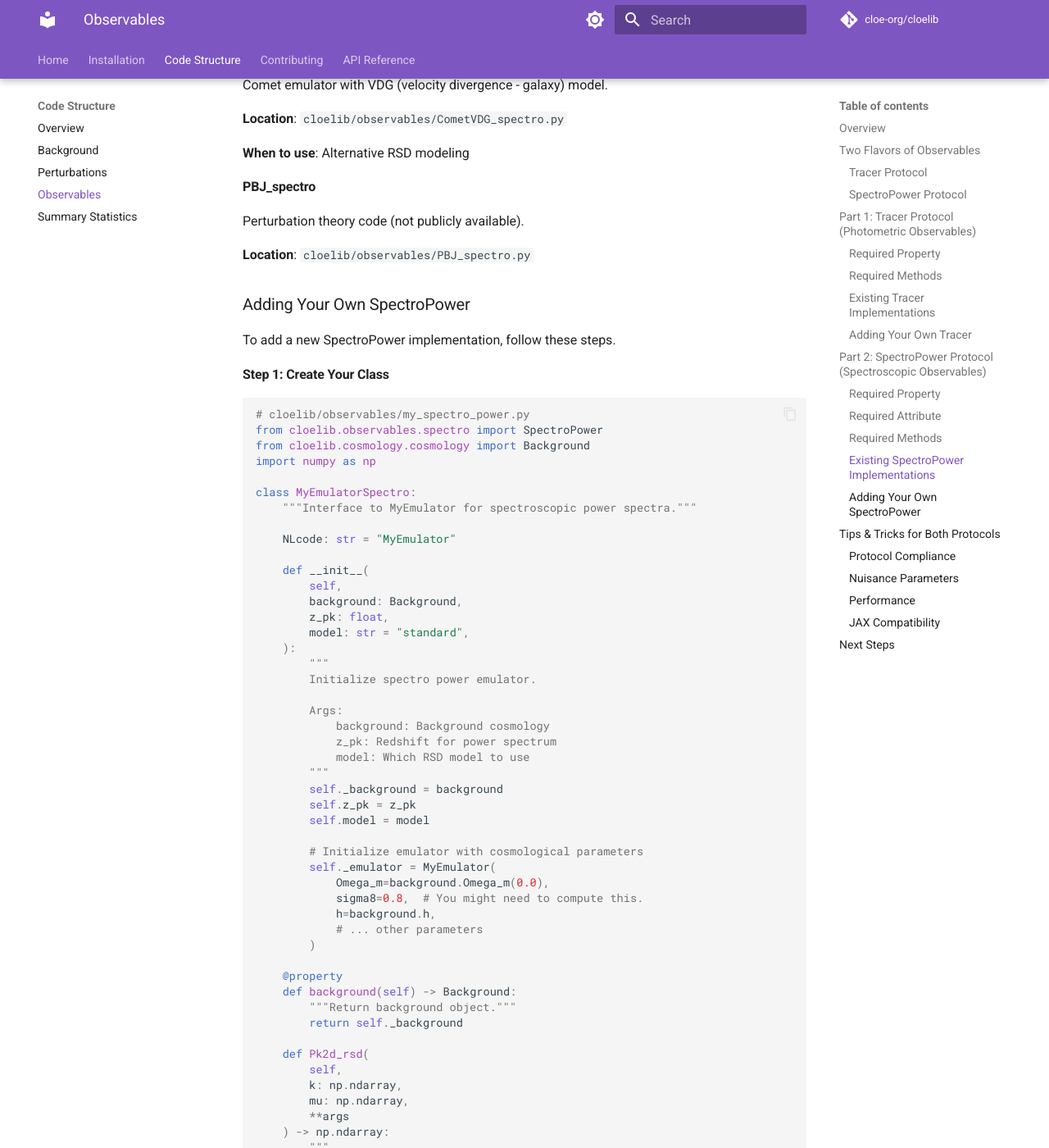
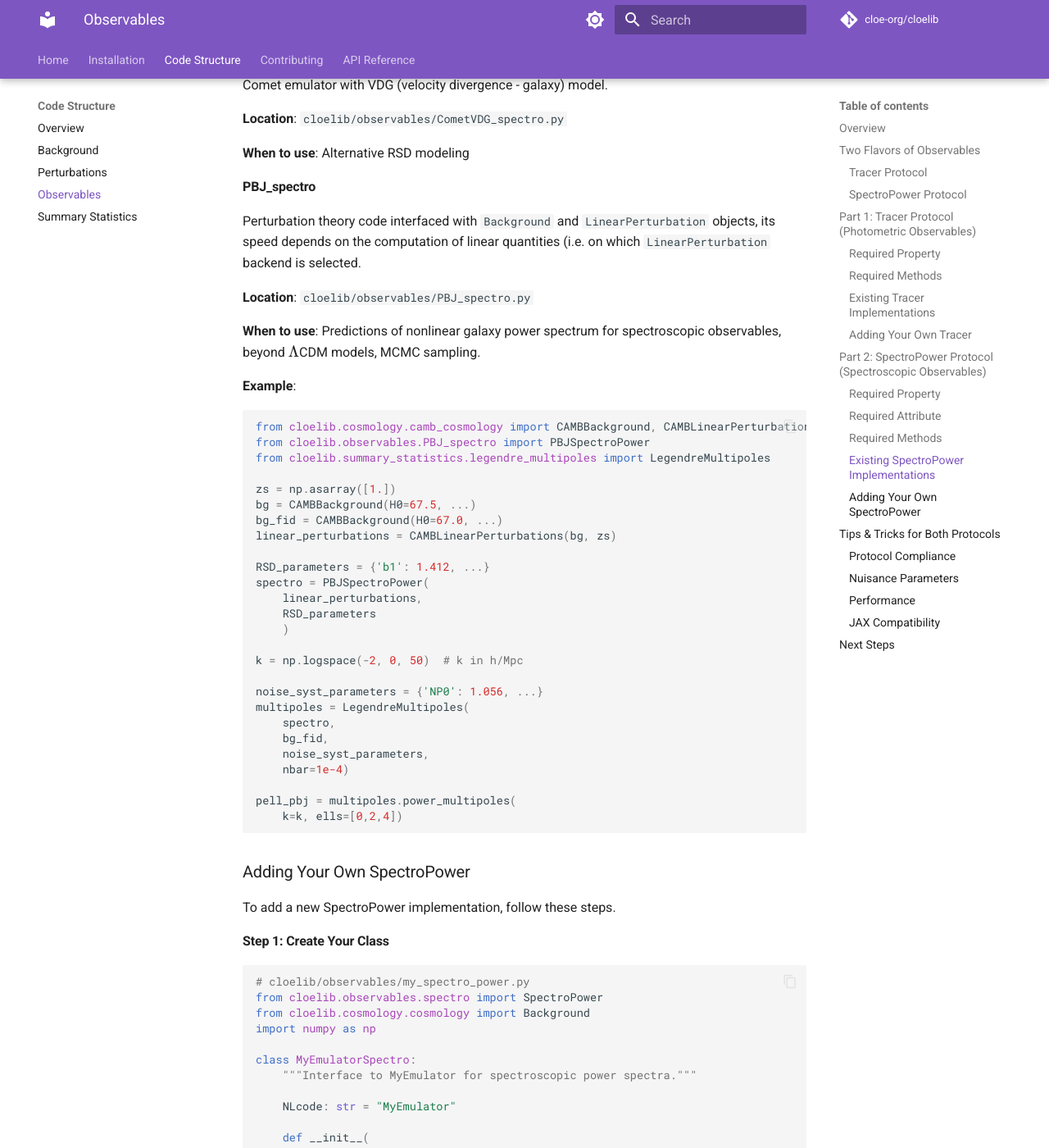
Before and after one commit to cloe-org/cloelib, an MkDocs documentation site: the page built from docs/code_structure/observables.md, in a window 1280 px wide and 1400 px high, scrolled down 8015 px. Shown: the whole window at 82% size. Built offline with MkDocs 1.6.1 and Material for MkDocs 9.7.7, drawn with Linux system fonts in a browser that asks for light colours; comment, search, counter and statistics services are not loaded; the version menu is left out.

Commit message:
Added pbjcosmo instructions in docs

````diff
--- a/docs/code_structure/observables.md
+++ b/docs/code_structure/observables.md
@@ -378,9 +378,46 @@ Comet emulator with VDG (velocity divergence - galaxy) model.
 
 #### PBJ_spectro
 
-Perturbation theory code (not publicly available).
+Perturbation theory code interfaced with `Background` and
+`LinearPerturbation` objects, its speed depends on the computation of
+linear quantities (i.e. on which `LinearPerturbation` backend is
+selected.
 
 **Location**: `cloelib/observables/PBJ_spectro.py`
+
+**When to use**: Predictions of nonlinear galaxy power spectrum for
+spectroscopic observables, beyond $\Lambda$CDM models, MCMC sampling.
+
+**Example**:
+
+```python
+from cloelib.cosmology.camb_cosmology import CAMBBackground, CAMBLinearPerturbations
+from cloelib.observables.PBJ_spectro import PBJSpectroPower
+from cloelib.summary_statistics.legendre_multipoles import LegendreMultipoles
+
+zs = np.asarray([1.])
+bg = CAMBBackground(H0=67.5, ...)
+bg_fid = CAMBBackground(H0=67.0, ...)
+linear_perturbations = CAMBLinearPerturbations(bg, zs)
+
+RSD_parameters = {'b1': 1.412, ...}
+spectro = PBJSpectroPower(
+    linear_perturbations,
+	RSD_parameters
+	)
+
+k = np.logspace(-2, 0, 50)  # k in h/Mpc
+
+noise_syst_parameters = {'NP0': 1.056, ...}
+multipoles = LegendreMultipoles(
+    spectro,
+	bg_fid,
+	noise_syst_parameters,
+	nbar=1e-4)
+
+pell_pbj = multipoles.power_multipoles(
+    k=k, ells=[0,2,4])
+```
 
 ### Adding Your Own SpectroPower
 
````
Also changed, not shown: docs/installation.md (+2 -2 lines).
